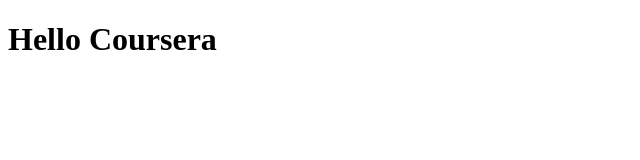
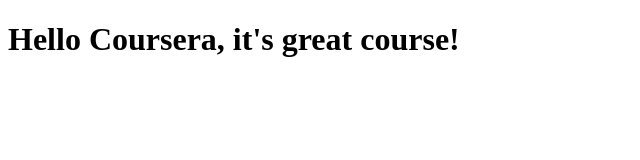
Before and after one commit to LongswordFish/coursera_WEB, a plain HTML site: page site/index.html in a window 1280 px wide. Shown: the whole page, without its empty margins (0-640 px from the left). Drawn offline with Linux system fonts and the light colour scheme.

Commit message:
small addtion

```diff
--- a/site/index.html
+++ b/site/index.html
@@ -4,7 +4,7 @@
 	<title>Hello Coursera!</title>
 </head>
 <body>
-<h1>Hello Coursera</h1>
+<h1>Hello Coursera, it's great course!</h1>
 
 </body>
 </html>
```
